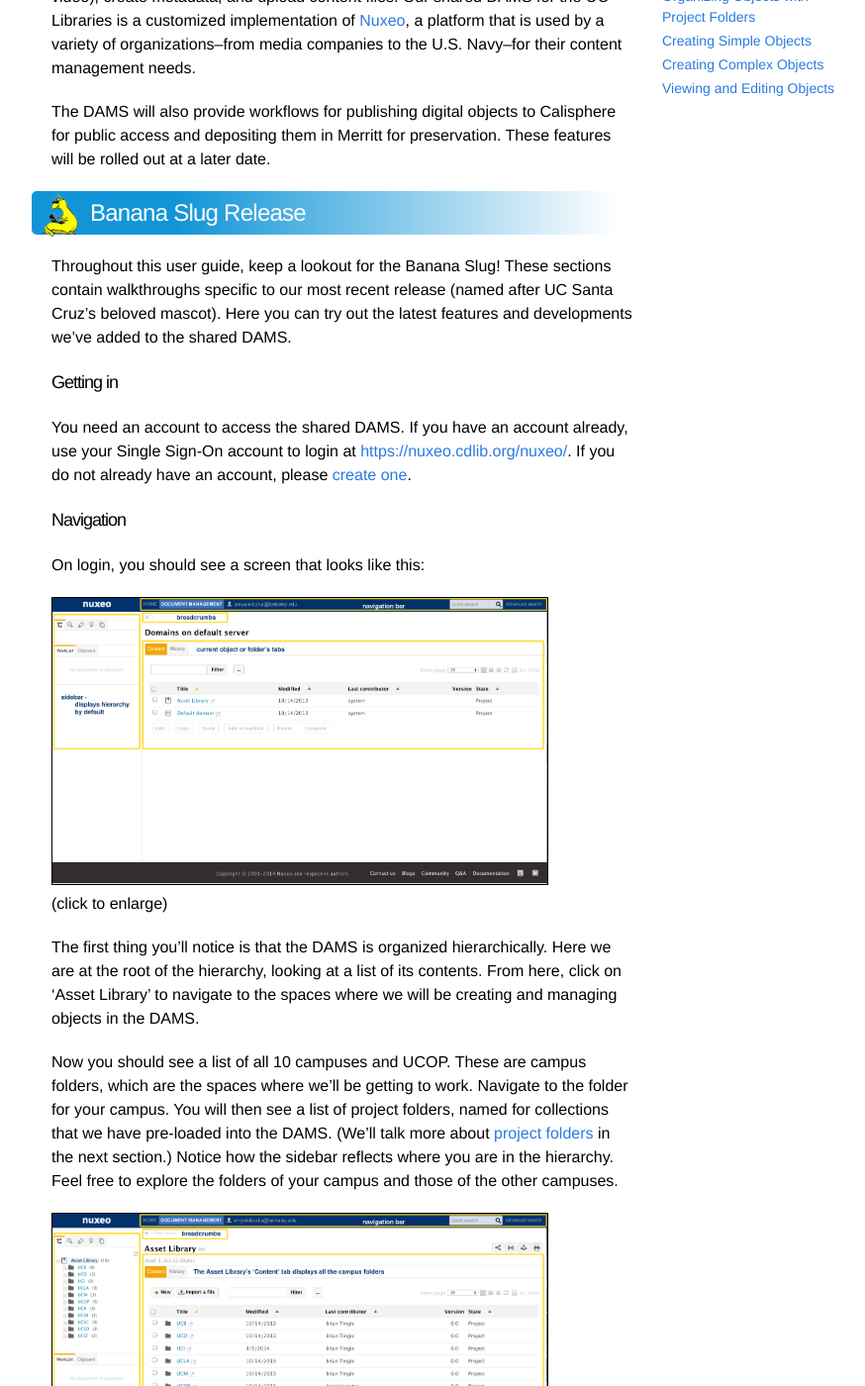
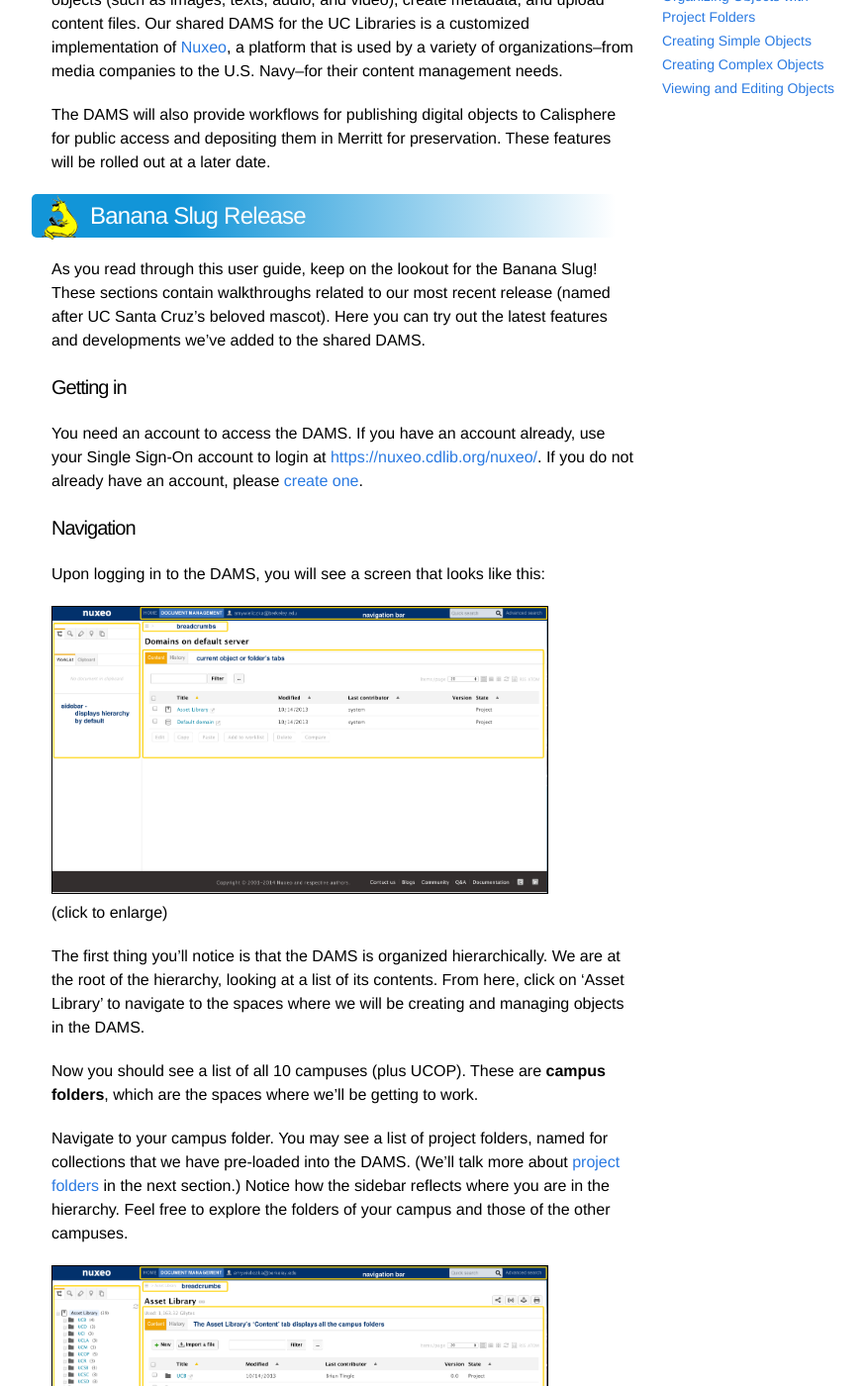
Before and after one commit to ucldc/ucldc-docs, a Jekyll site: the page built from docs/dams/index.md, in a window 1280 px wide and 1400 px high, scrolled down 316 px. Shown: the whole window at 99% size, without its empty margins (188-1062 px from the left). Built offline with Jekyll 4.4.1, drawn with Linux system fonts in a browser that asks for light colours; nearby versions of some CDN libraries; some of the changed text lies outside the part shown.

Commit message:
Update index.md
A few last copy edits

```diff
--- a/docs/dams/index.md
+++ b/docs/dams/index.md
@@ -5,37 +5,39 @@
 permalink: /index/
 ---
 
-#### What is the DAMS?
-The DAMS is a tool for creating and managing object-level metadata and content files. You can use it to build out digital objects (such as images, texts, audio, and video), create metadata, and upload content files. Our shared DAMS for the UC Libraries is a customized implementation of [Nuxeo](http://www.nuxeo.com/), a platform that is used by a variety of organizations--from media companies to the U.S. Navy--for their content management needs.
+### What is the DAMS?
+The digital asset management system (or DAMS) is a tool for creating and managing object-level metadata and content files. You can use it to build out digital objects (such as images, texts, audio, and video), create metadata, and upload content files. Our shared DAMS for the UC Libraries is a customized implementation of [Nuxeo](http://www.nuxeo.com/), a platform that is used by a variety of organizations--from media companies to the U.S. Navy--for their content management needs.
 
 The DAMS will also provide workflows for publishing digital objects to Calisphere for public access and depositing them in Merritt for preservation. These features will be rolled out at a later date.
 
 <div class="walkthrough">Banana Slug Release</div>
 
-Throughout this user guide, keep a lookout for the Banana Slug! These sections contain walkthroughs specific to our most recent release (named after UC Santa Cruz’s beloved mascot). Here you can try out the latest features and developments we’ve added to the shared DAMS.
+As you read through this user guide, keep on the lookout for the Banana Slug! These sections contain walkthroughs related to our most recent release (named after UC Santa Cruz’s beloved mascot). Here you can try out the latest features and developments we’ve added to the shared DAMS.
 
-#### Getting in
-You need an account to access the shared DAMS. If you have an account already, use your Single Sign-On account to login at [https://nuxeo.cdlib.org/nuxeo/](https://nuxeo.cdlib.org/nuxeo/). If you do not already have an account, please [create one]({{ site.url }}{{ site.baseurl }}/docs/create-account/).
+### Getting in
+You need an account to access the DAMS. If you have an account already, use your Single Sign-On account to login at [https://nuxeo.cdlib.org/nuxeo/](https://nuxeo.cdlib.org/nuxeo/). If you do not already have an account, please [create one]({{ site.url }}{{ site.baseurl }}/docs/create-account/).
 
-#### Navigation
-On login, you should see a screen that looks like this:
+### Navigation
+Upon logging in to the DAMS, you will see a screen that looks like this:
 
 <a class="img-popup" href="{{ site.url }}{{ site.baseurl }}/images/1_on-login.png">
   <img src="{{ site.url }}{{ site.baseurl }}/images/1_on-login.png" alt="Screenshot after logging in" style="width: 500px">
 </a>
 <br>(click to enlarge)
 
-The first thing you'll notice is that the DAMS is organized hierarchically. Here we are at the root of the hierarchy, looking at a list of its contents. From here, click on 'Asset Library' to navigate to the spaces where we will be creating and managing objects in the DAMS.
+The first thing you'll notice is that the DAMS is organized hierarchically. We are at the root of the hierarchy, looking at a list of its contents. From here, click on 'Asset Library' to navigate to the spaces where we will be creating and managing objects in the DAMS.
 
-Now you should see a list of all 10 campuses and UCOP. These are campus folders, which are the spaces where we'll be getting to work. Navigate to the folder for your campus. You will then see a list of project folders, named for collections that we have pre-loaded into the DAMS. (We'll talk more about [project folders]({{ site.url }}{{ site.baseurl }}/docs/dams/organization/) in the next section.) Notice how the sidebar reflects where you are in the hierarchy. Feel free to explore the folders of your campus and those of the other campuses.
+Now you should see a list of all 10 campuses (plus UCOP). These are <b>campus folders</b>, which are the spaces where we'll be getting to work.
+
+Navigate to your campus folder. You may see a list of project folders, named for collections that we have pre-loaded into the DAMS. (We'll talk more about [project folders]({{ site.url }}{{ site.baseurl }}/docs/dams/organization/) in the next section.) Notice how the sidebar reflects where you are in the hierarchy. Feel free to explore the folders of your campus and those of the other campuses.
 
 <a class="img-popup" href="{{ site.url }}{{ site.baseurl }}/images/asset-library.png">
   <img src="{{ site.url }}{{ site.baseurl }}/images/asset-library.png" alt="Screenshot after logging in" style="width: 500px">
 </a>
 <br>(click to enlarge)
 
-### Key Elements of the DAMS interface:
-Take a moment to familiarize yourself with the DAMS interface.
+### The DAMS interface
+Take a moment to familiarize yourself with the DAMS interface. Here are some of its key elements:
 
 - Navigation Bar
   - Home: use this to return to the default landing page for the DAMS.
@@ -44,4 +46,4 @@
   - Digital objects within the DAMS are hierarchically organized. By default, the sidebar displays this hierarchy.
 - Current object or project folder and its tabs: These tabs change depending on the kind of object or folder you are viewing and will be discussed in subsequent sections for [project folders]({{ site.url }}{{ site.baseurl }}/docs/dams/organization/) and [objects]({{ site.url }}{{ site.baseurl }}/docs/dams/edit-objects/).
 
-You'll notice there are other elements of the interface you should feel free to explore, though we have not yet customized them fully.
+You'll notice there are other elements of the interface we have not mentioned, and this is because we have not yet customized them fully. You can feel free to explore these features as well, but just be advised they might not work perfectly right now.
```
